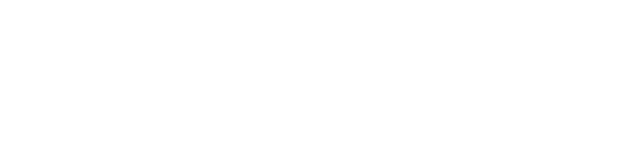
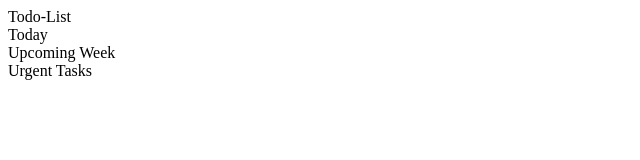
Before and after one commit to Jhairs2/todo-list, a website built with webpack: page dist/index.html in a window 1280 px wide. Shown: the whole page, without its empty margins (0-640 px from the left). Built offline with nearby package versions, Linux system fonts and the light colour scheme.

Commit message:
Create html layout

```diff
--- a/dist/index.html
+++ b/dist/index.html
@@ -1,12 +1,33 @@
 <!DOCTYPE html>
 <html lang="en">
+
 <head>
     <meta charset="UTF-8">
     <meta http-equiv="X-UA-Compatible" content="IE=edge">
     <meta name="viewport" content="width=device-width, initial-scale=1.0">
-    <title>Document</title>
+    <title>Todo-list</title>
 </head>
+
 <body>
+    <div class="page-container">
+        <header class="header-container">
+            <span id="header-title">Todo-List</span>
+        </header>
+        <div class="alert-bar">
+            <div class="today-bar">
+                <span class="today-header">Today</span>
+            </div>
+            <div class="week-bar">
+                <span class="week-header">Upcoming Week</span>
+            </div>
+            <div class="urgent-bar">
+                <span class="urgent-header">Urgent Tasks</span>
+            </div>
+        </div>
+
+        <main class="content"></main>
+    </div>
     <script src="main.js"></script>
 </body>
+
 </html>
```
